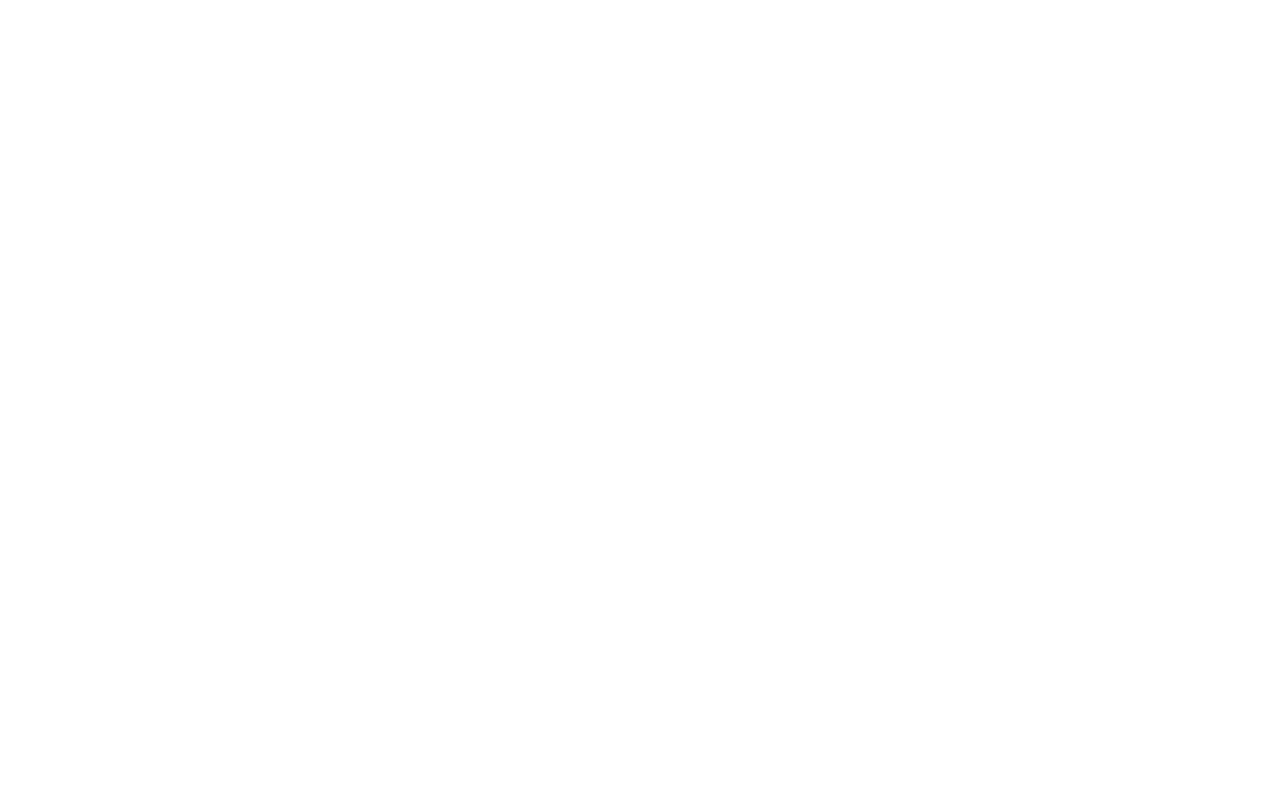
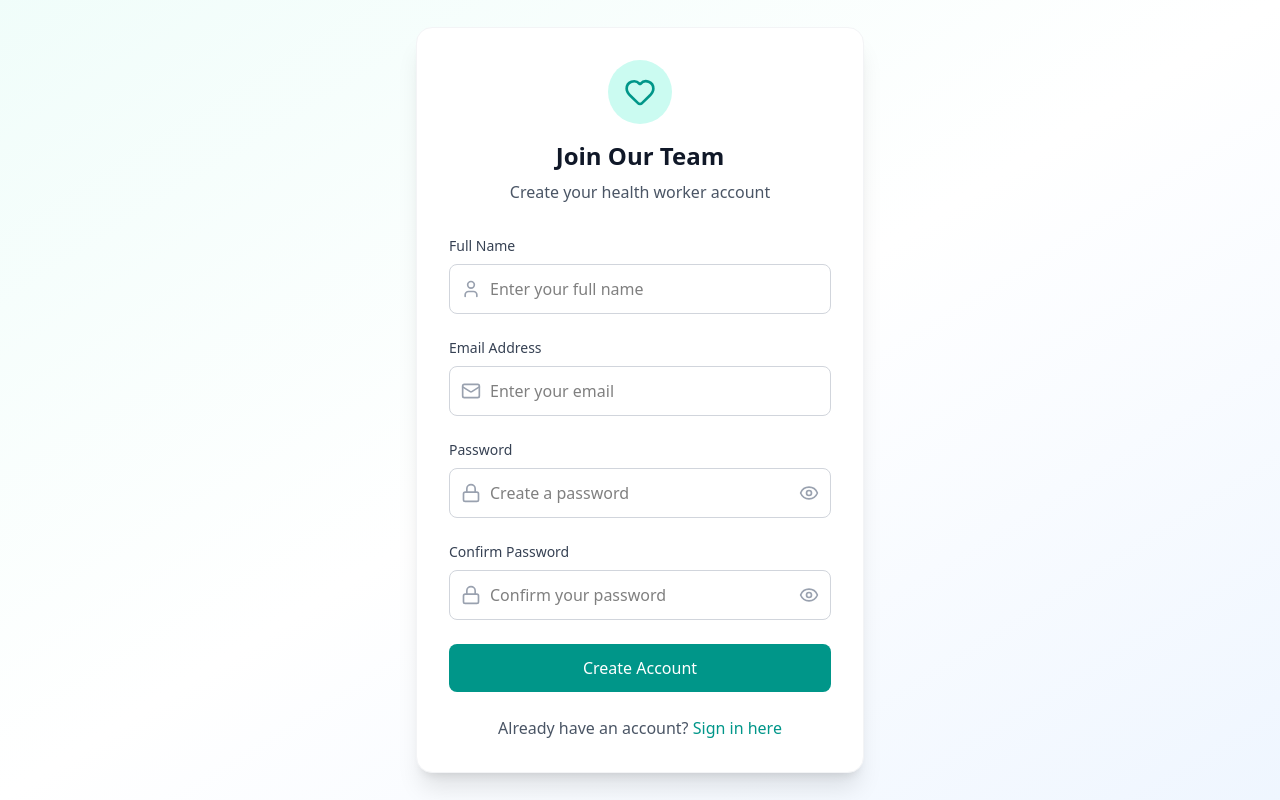
Before and after one commit to tuyishimejohnson/capstone-project, a React (Vite) app in the folder frontend/: page / in a window 1280 px wide. Both pictures are taken after a click on the button "Sign up here". Built offline with nearby package versions, Linux system fonts and the light colour scheme.

Commit message:
feat:add a signup page

```diff
--- a/frontend/src/App.tsx
+++ b/frontend/src/App.tsx
@@ -1,6 +1,6 @@
 import React, { useState } from "react";
 import { LoginForm } from "./components/auth/LoginForm";
-//import { SignupForm } from './components/auth/SignupForm';
+import { SignupForm } from "./components/auth/SignUpForm";
 //import { Dashboard } from "./components/dashboard/Dashboard";
 import type { User } from "./types";
 
@@ -14,7 +14,7 @@
     // Mock authentication - in real app, this would be an API call
     const mockUser: User = {
       id: "1",
-      name: "Sarah Johnson",
+      name: "Johnson Tuyishime",
       email: email,
       role: "health_worker",
     };
@@ -46,21 +46,17 @@
 
   return (
     <>
-      {
-        currentView === "login" ? (
-          <LoginForm
-            onLogin={handleLogin}
-            onSwitchToSignup={() => setCurrentView("signup")}
-          />
-        ) : null
-
-        // (
-        //   <SignupForm
-        //     onSignup={handleSignup}
-        //     onSwitchToLogin={() => setCurrentView("login")}
-        //   />
-        // )
-      }
+      {currentView === "login" ? (
+        <LoginForm
+          onLogin={handleLogin}
+          onSwitchToSignup={() => setCurrentView("signup")}
+        />
+      ) : (
+        <SignupForm
+          onSignup={handleSignup}
+          onSwitchToLogin={() => setCurrentView("login")}
+        />
+      )}
     </>
   );
 }
--- /dev/null
+++ b/frontend/src/components/auth/SignupForm.tsx
@@ -0,0 +1,224 @@
+import React, { useState } from "react";
+import { Eye, EyeOff, Mail, Lock, User, Heart } from "lucide-react";
+import { validateSignupForm } from "../../utils/validation";
+import type { FormErrors } from "../../types";
+
+interface SignupFormProps {
+  onSignup: (name: string, email: string, password: string) => void;
+  onSwitchToLogin: () => void;
+}
+
+export const SignupForm: React.FC<SignupFormProps> = ({
+  onSignup,
+  onSwitchToLogin,
+}) => {
+  const [name, setName] = useState("");
+  const [email, setEmail] = useState("");
+  const [password, setPassword] = useState("");
+  const [confirmPassword, setConfirmPassword] = useState("");
+  const [showPassword, setShowPassword] = useState(false);
+  const [showConfirmPassword, setShowConfirmPassword] = useState(false);
+  const [errors, setErrors] = useState<FormErrors>({});
+  const [isLoading, setIsLoading] = useState(false);
+
+  const handleSubmit = async (e: React.FormEvent) => {
+    e.preventDefault();
+    const validationErrors = validateSignupForm(
+      name,
+      email,
+      password,
+      confirmPassword
+    );
+
+    if (Object.keys(validationErrors).length > 0) {
+      setErrors(validationErrors);
+      return;
+    }
+
+    setErrors({});
+    setIsLoading(true);
+
+    // Simulate API call
+    setTimeout(() => {
+      onSignup(name, email, password);
+      setIsLoading(false);
+    }, 1500);
+  };
+
+  return (
+    <div className="min-h-screen bg-gradient-to-br from-teal-50 via-white to-blue-50 flex items-center justify-center p-4">
+      <div className="w-full max-w-md">
+        <div className="bg-white rounded-2xl shadow-xl p-8 border border-gray-100">
+          <div className="text-center mb-8">
+            <div className="inline-flex items-center justify-center w-16 h-16 bg-teal-100 rounded-full mb-4">
+              <Heart className="w-8 h-8 text-teal-600" />
+            </div>
+            <h1 className="text-2xl font-bold text-gray-900 mb-2">
+              Join Our Team
+            </h1>
+            <p className="text-gray-600">Create your health worker account</p>
+          </div>
+
+          <form onSubmit={handleSubmit} className="space-y-6">
+            <div>
+              <label
+                htmlFor="name"
+                className="block text-sm font-medium text-gray-700 mb-2"
+              >
+                Full Name
+              </label>
+              <div className="relative">
+                <User className="absolute left-3 top-1/2 transform -translate-y-1/2 w-5 h-5 text-gray-400" />
+                <input
+                  type="text"
+                  id="name"
+                  value={name}
+                  onChange={(e) => setName(e.target.value)}
+                  className={`w-full pl-10 pr-4 py-3 border rounded-lg focus:ring-2 focus:ring-teal-500 focus:border-transparent transition-all ${
+                    errors.name ? "border-red-300 bg-red-50" : "border-gray-300"
+                  }`}
+                  placeholder="Enter your full name"
+                />
+              </div>
+              {errors.name && (
+                <p className="mt-1 text-sm text-red-600">{errors.name}</p>
+              )}
+            </div>
+
+            <div>
+              <label
+                htmlFor="email"
+                className="block text-sm font-medium text-gray-700 mb-2"
+              >
+                Email Address
+              </label>
+              <div className="relative">
+                <Mail className="absolute left-3 top-1/2 transform -translate-y-1/2 w-5 h-5 text-gray-400" />
+                <input
+                  type="email"
+                  id="email"
+                  value={email}
+                  onChange={(e) => setEmail(e.target.value)}
+                  className={`w-full pl-10 pr-4 py-3 border rounded-lg focus:ring-2 focus:ring-teal-500 focus:border-transparent transition-all ${
+                    errors.email
+                      ? "border-red-300 bg-red-50"
+                      : "border-gray-300"
+                  }`}
+                  placeholder="Enter your email"
+                />
+              </div>
+              {errors.email && (
+                <p className="mt-1 text-sm text-red-600">{errors.email}</p>
+              )}
+            </div>
+
+            <div>
+              <label
+                htmlFor="password"
+                className="block text-sm font-medium text-gray-700 mb-2"
+              >
+                Password
+              </label>
+              <div className="relative">
+                <Lock className="absolute left-3 top-1/2 transform -translate-y-1/2 w-5 h-5 text-gray-400" />
+                <input
+                  type={showPassword ? "text" : "password"}
+                  id="password"
+                  value={password}
+                  onChange={(e) => setPassword(e.target.value)}
+                  className={`w-full pl-10 pr-12 py-3 border rounded-lg focus:ring-2 focus:ring-teal-500 focus:border-transparent transition-all ${
+                    errors.password
+                      ? "border-red-300 bg-red-50"
+                      : "border-gray-300"
+                  }`}
+                  placeholder="Create a password"
+                />
+                <button
+                  type="button"
+                  onClick={() => setShowPassword(!showPassword)}
+                  className="absolute right-3 top-1/2 transform -translate-y-1/2 text-gray-400 hover:text-gray-600"
+                >
+                  {showPassword ? (
+                    <EyeOff className="w-5 h-5" />
+                  ) : (
+                    <Eye className="w-5 h-5" />
+                  )}
+                </button>
+              </div>
+              {errors.password && (
+                <p className="mt-1 text-sm text-red-600">{errors.password}</p>
+              )}
+            </div>
+
+            <div>
+              <label
+                htmlFor="confirmPassword"
+                className="block text-sm font-medium text-gray-700 mb-2"
+              >
+                Confirm Password
+              </label>
+              <div className="relative">
+                <Lock className="absolute left-3 top-1/2 transform -translate-y-1/2 w-5 h-5 text-gray-400" />
+                <input
+                  type={showConfirmPassword ? "text" : "password"}
+                  id="confirmPassword"
+                  value={confirmPassword}
+                  onChange={(e) => setConfirmPassword(e.target.value)}
+                  className={`w-full pl-10 pr-12 py-3 border rounded-lg focus:ring-2 focus:ring-teal-500 focus:border-transparent transition-all ${
+                    errors.confirmPassword
+                      ? "border-red-300 bg-red-50"
+                      : "border-gray-300"
+                  }`}
+                  placeholder="Confirm your password"
+                />
+                <button
+                  type="button"
+                  onClick={() => setShowConfirmPassword(!showConfirmPassword)}
+                  className="absolute right-3 top-1/2 transform -translate-y-1/2 text-gray-400 hover:text-gray-600"
+                >
+                  {showConfirmPassword ? (
+                    <EyeOff className="w-5 h-5" />
+                  ) : (
+                    <Eye className="w-5 h-5" />
+                  )}
+                </button>
+              </div>
+              {errors.confirmPassword && (
+                <p className="mt-1 text-sm text-red-600">
+                  {errors.confirmPassword}
+                </p>
+              )}
+            </div>
+
+            <button
+              type="submit"
+              disabled={isLoading}
+              className="w-full bg-teal-600 text-white py-3 px-4 rounded-lg font-medium hover:bg-teal-700 focus:ring-2 focus:ring-teal-500 focus:ring-offset-2 transition-all disabled:opacity-50 disabled:cursor-not-allowed"
+            >
+              {isLoading ? (
+                <div className="flex items-center justify-center">
+                  <div className="w-5 h-5 border-2 border-white border-t-transparent rounded-full animate-spin mr-2" />
+                  Creating Account...
+                </div>
+              ) : (
+                "Create Account"
+              )}
+            </button>
+          </form>
+
+          <div className="mt-6 text-center">
+            <p className="text-gray-600">
+              Already have an account?{" "}
+              <button
+                onClick={onSwitchToLogin}
+                className="text-teal-600 hover:text-teal-700 font-medium transition-colors"
+              >
+                Sign in here
+              </button>
+            </p>
+          </div>
+        </div>
+      </div>
+    </div>
+  );
+};
--- a/frontend/src/utils/validation.ts
+++ b/frontend/src/utils/validation.ts
@@ -6,7 +6,7 @@
 };
 
 export const validatePassword = (password: string): boolean => {
-  return password.length >= 8;
+  return password.length >= 5;
 };
 
 export const validateName = (name: string): boolean => {
```
Also changed, not shown: 1 other file (tests, documents, lock files or other folders).
